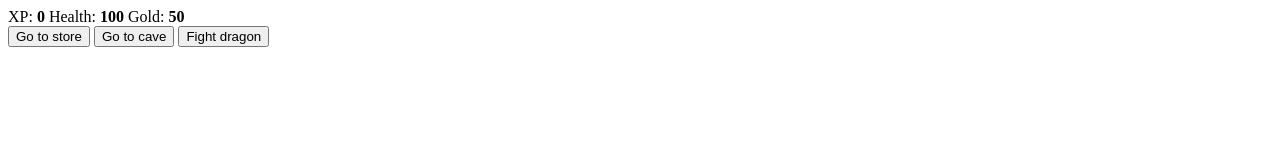
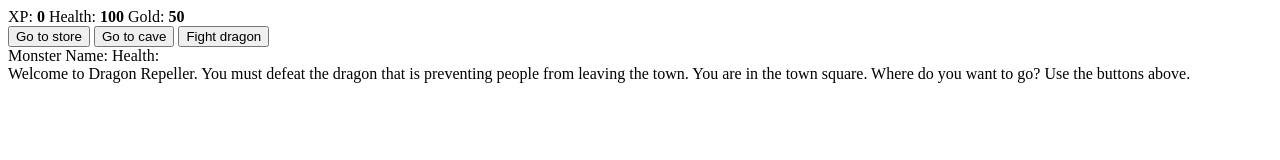
Before and after one commit to SvdNeo/Role_playing_game, a plain HTML site: page index.html in a window 1280 px wide. Drawn offline with Linux system fonts and the light colour scheme.

Commit message:
provided span for monster health and name in monster stats , also provided text in text div

```diff
--- a/index.html
+++ b/index.html
@@ -18,8 +18,14 @@
             <button id="button2">Go to cave</button>
             <button id="button3">Fight dragon</button>
         </div>
-        <div id="monsterStats"></div>
-        <div id="text"></div>
+        <div id="monsterStats">
+            <span class="stat">Monster Name: <strong><span id="monsterName"></span></strong></span>
+            <span class="stat">Health: <strong><span id="monsterHealth"></span></strong></span>
+        </div>
+        <div id="text">
+            Welcome to Dragon Repeller. You must defeat the dragon that is preventing people from leaving the town.
+             You are in the town square. Where do you want to go? Use the buttons above.
+        </div>
 
     </div>
 </body>
```
